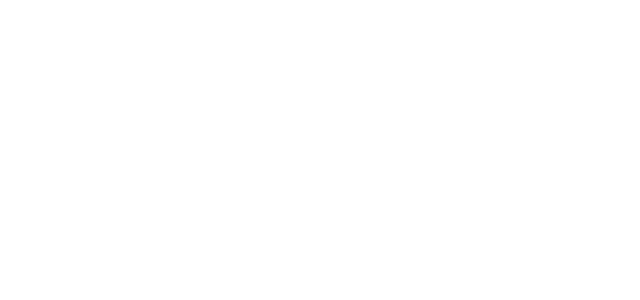
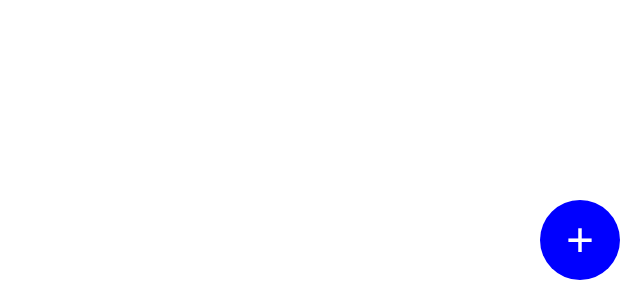
Before and after one commit to flipjorge/trading-journal-react, a React (Vite) app: page / in a window 1280 px wide. Shown: the part 500-800 px from the top of the page, without its empty margins (640-1280 px from the left). Built offline with nearby package versions, Linux system fonts and the light colour scheme.

Commit message:
Create TradesPage and AddTradeButton

```diff
--- a/src/App.tsx
+++ b/src/App.tsx
@@ -1,9 +1,11 @@
 import GlobalStyle from './styles/Global';
+import TradesPage from './pages/TradesPage';
 
 const App = () => {
 
     return <>
         <GlobalStyle/>
+            <TradesPage/>
     </>
 }
 
--- /dev/null
+++ b/src/components/AddTradeButton.tsx
@@ -0,0 +1,26 @@
+import styled from "styled-components";
+
+const Button = styled.a`
+        display: flex;
+        position: relative;
+        width: 80px;
+        height: 80px;
+        border-radius: 100%;
+        justify-content: center;
+        align-items: center;
+        background-color: blue;
+        cursor: pointer;
+        color: white;
+        font-size: 50px;
+        font-weight: bold;
+
+        &:hover{
+            background-color: darkblue;
+        }
+    `
+
+const AddTradeButton = () => {
+    return <Button>+</Button>
+}
+
+export default AddTradeButton;
--- /dev/null
+++ b/src/pages/TradesPage.tsx
@@ -0,0 +1,19 @@
+import styled from "styled-components";
+import AddTradeButton from "../components/AddTradeButton";
+
+const TradesPage = () => {
+
+    const AddTradeButtonContainer = styled.div`
+        position: fixed;
+        bottom: 20px;
+        right: 20px;
+    `
+
+    return <div>
+        <AddTradeButtonContainer>
+            <AddTradeButton/>
+        </AddTradeButtonContainer>
+    </div>;
+}
+
+export default TradesPage;
```
